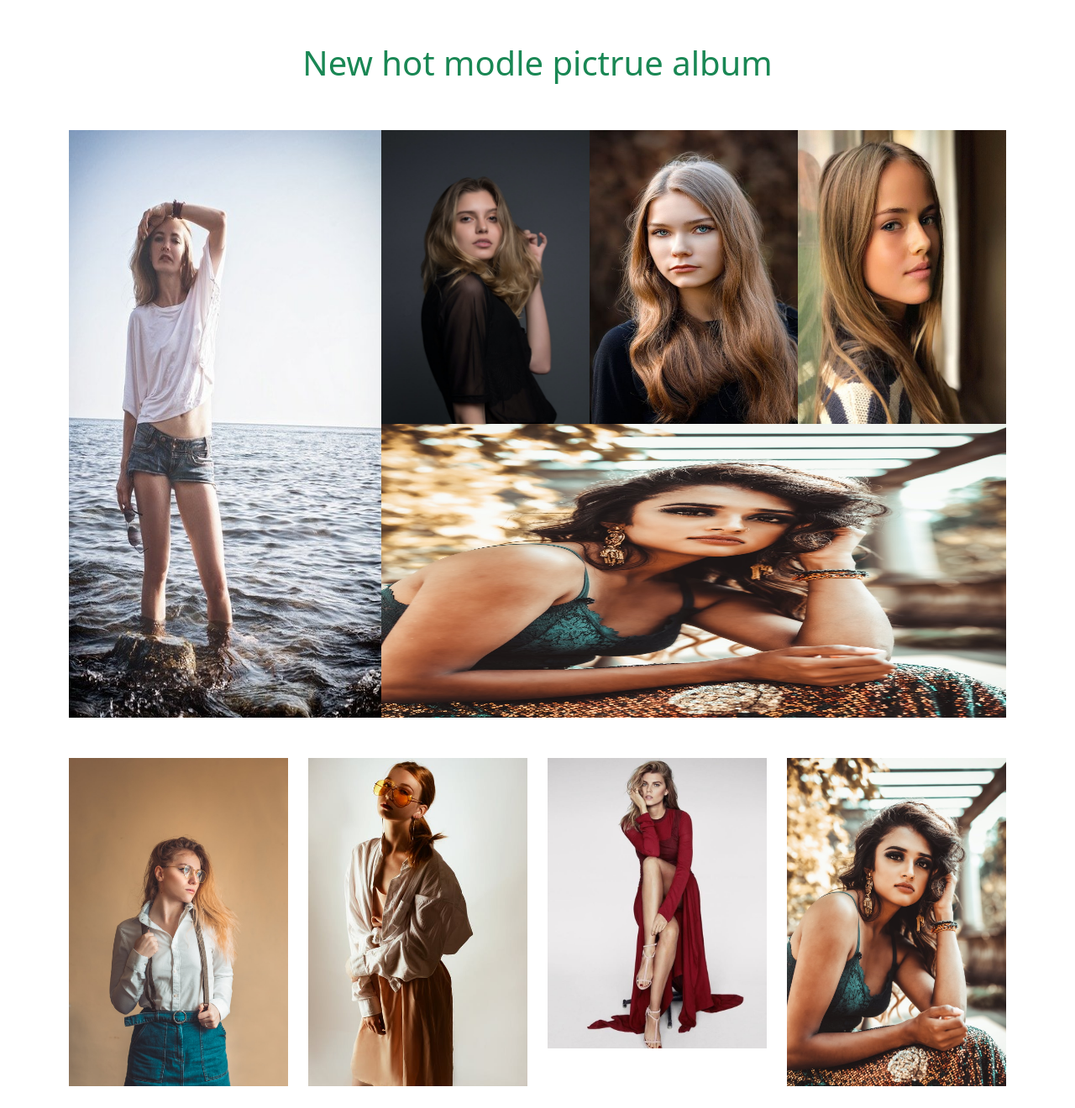
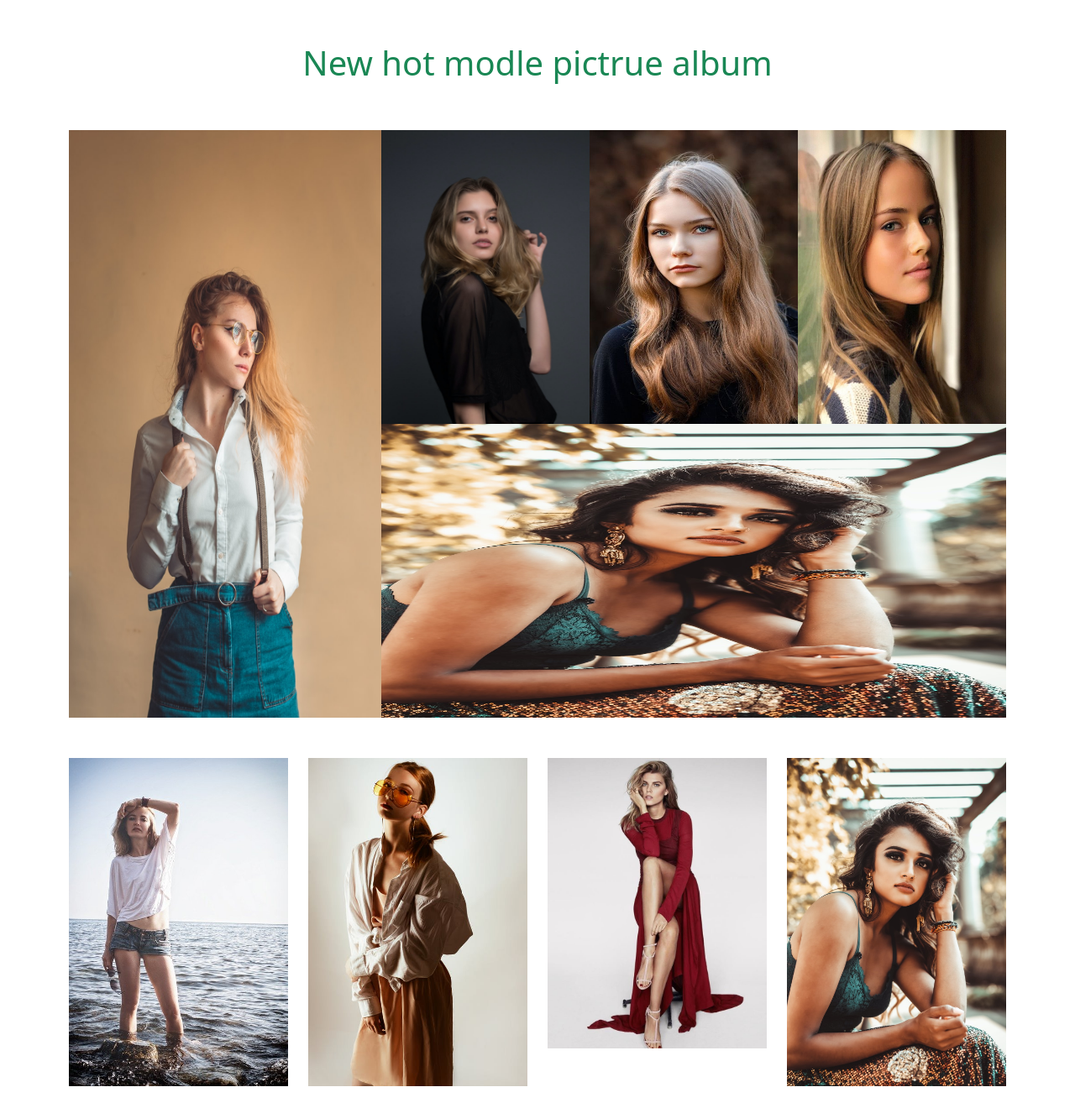
Before and after one commit to mdshohidulislam1486/photo-album, a plain HTML site: page index.html in a window 1280 px wide. Shown: the part 1240-2560 px from the top of the page at 84% size. Drawn offline with nearby package versions, Linux system fonts and the light colour scheme.

Commit message:
eidted the picture

```diff
--- a/index.html
+++ b/index.html
@@ -45,7 +45,7 @@
         <h1 class="text-center text-success mt-5 p-5">New hot modle pictrue album </h1>
         <div class="container">
             <div class="row g-0 mb-5">
-                <div class="col-4 first-model-h "><img src="images/album-2/girl-1.jpg" alt="" class="img-fluid"></div>
+                <div class="col-4 first-model-h "><img src="images/album-2/girl-6.jpg" alt="" class="img-fluid"></div>
                 <div class="col-8 ">
                     <div class="row g-0 second-row-h">
                         <div class="col-4"><img src="images/album-2/girl-2.jpg" alt="" class="img-fluid"></div>
@@ -61,7 +61,7 @@
         <!-- another album for reamining model girl  -->
         <div class="container">
             <div class="row mb-5 pb-5">
-                <div class="col-3"><img src="images/album-2/girl-6.jpg" alt="" class="img-fluid"></div>
+                <div class="col-3"><img src="images/album-2/girl-1.jpg" alt="" class="img-fluid"></div>
                 <div class="col-3"><img src="images/album-2/girl-7.jpeg" alt="" class="img-fluid"></div>
                 <div class="col-3"><img src="images/album-2/girl-8.jpg" alt="" class="img-fluid"></div>
                 <div class="col-3"><img src="images/album-2/girl-10.jpg" alt="" class="img-fluid"></div>
```
